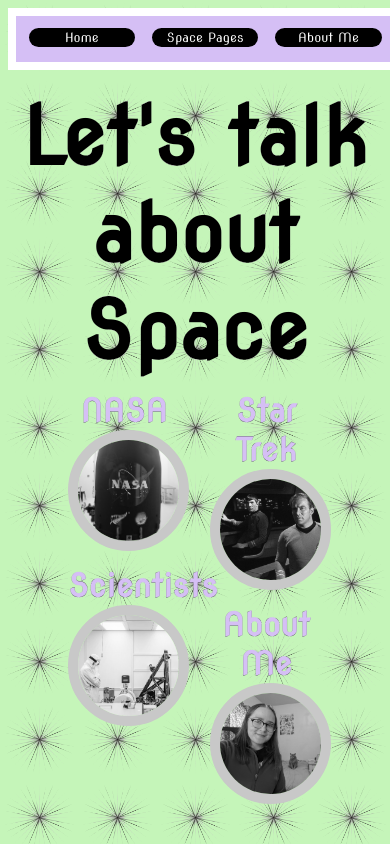
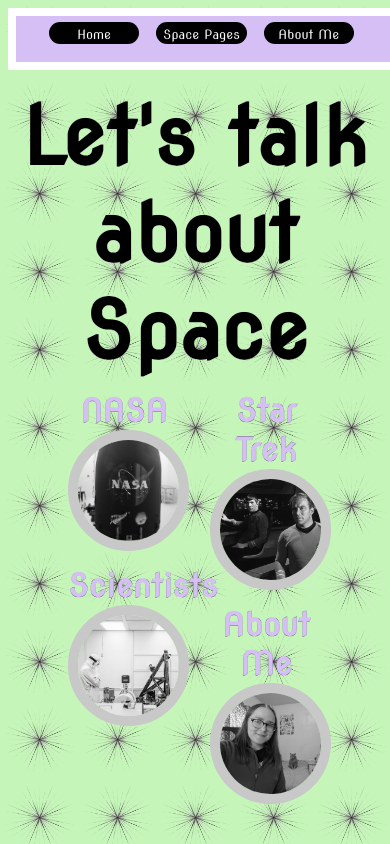
Before and after one commit to lydiaowings/MART341-WebDesign, a plain HTML site: page finalproject/index.html in a window 390 px wide. Drawn offline with Linux system fonts and the light colour scheme.

Commit message:
updated css for mobile

```diff
--- a/finalproject/css/style.css
+++ b/finalproject/css/style.css
@@ -60,7 +60,7 @@ header {
 
 .menu {
   float: right;
-  min-width: 6em;
+  width: 6em;
 
 }
 
@@ -113,7 +113,7 @@ header {
   align: right;
   margin: 0 0 0 -3px;
   padding: .4em 1em .4em .6em;
-  min-width: 5em;
+  width: 5em;
   border-radius: .2em;
 
 }
@@ -310,12 +310,16 @@ header {
   height: 2.5em;
 }
 
+.menu {
+  width: 100%;
+}
+
 .menu-item {
-    width: 6em;
+    width: 5em;
     max-height: 4em;
     padding: .33em;
-    margin: .33em;
-    line-height: .5em;
+    margin: 0 .33em .33em .33em;
+    line-height: .7em;
 }
 .menu-item a{
   font-size: .8em;
@@ -338,7 +342,7 @@ header {
   align: right;
   margin: 0 0 0 -3px;
   padding: .7em .6em .3em .4em;
-  min-width: 5em;
+  width: 3.6em;
   border-radius: .2em;
   height: 1em;
 
```
